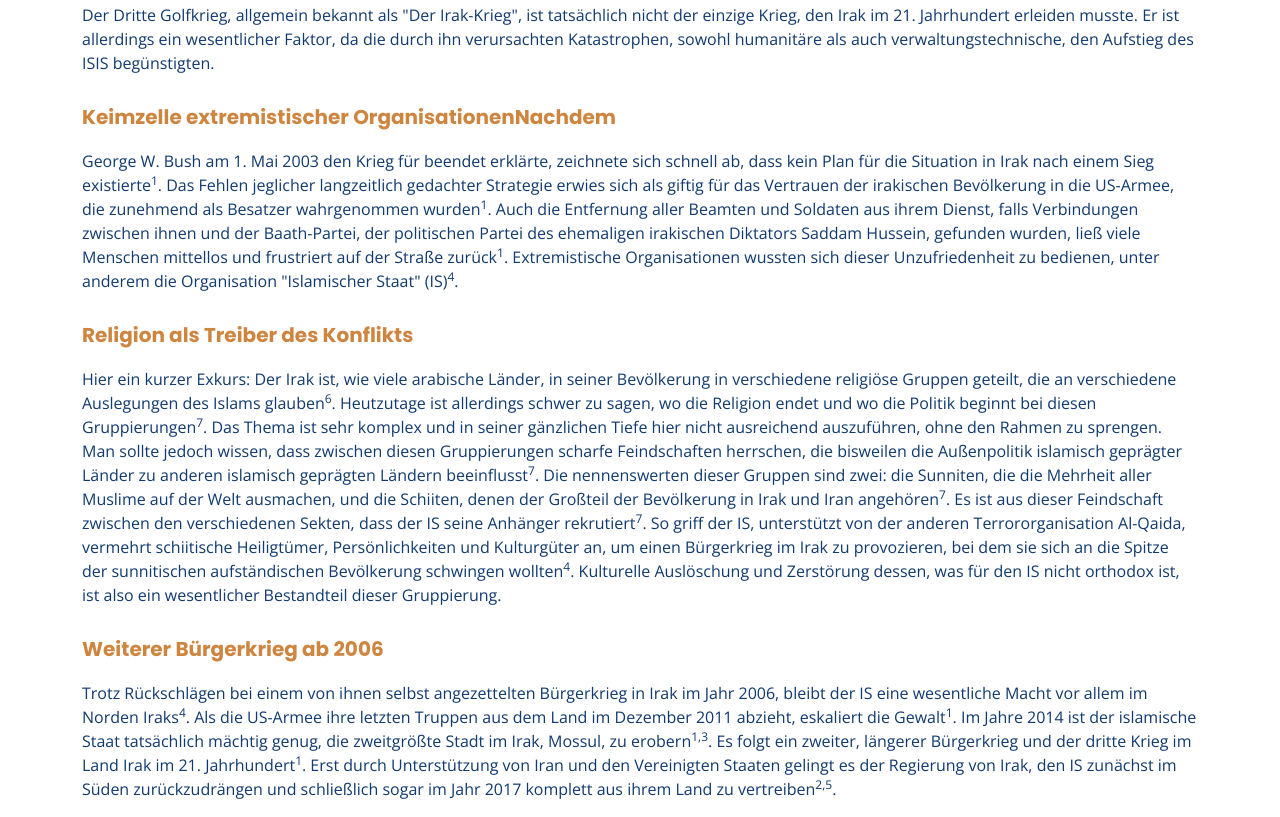
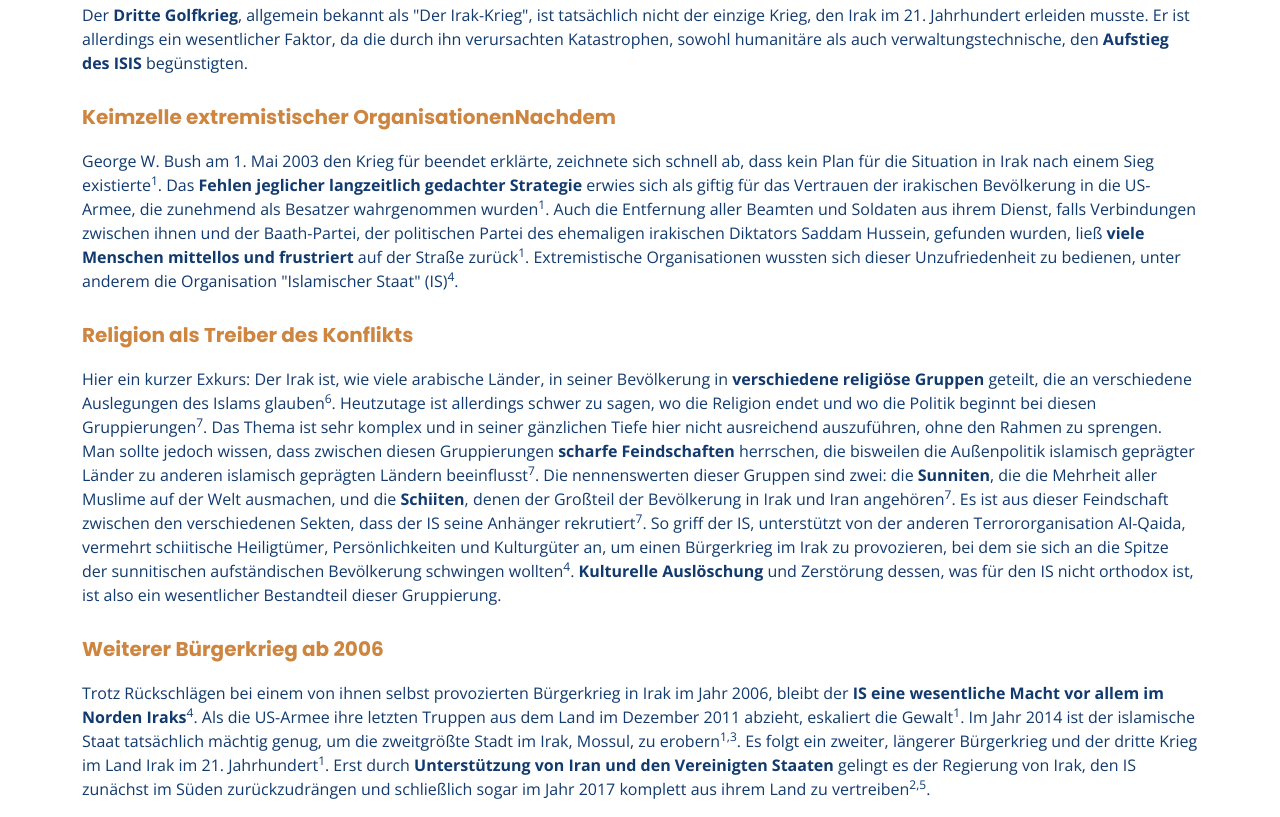
Before and after one commit to zerstoertes-kulturgut/zerstoertes-kulturgut.github.io, a plain HTML site: page KulturstättenNachLändern/Irak/Irak.html in a window 1280 px wide. Shown: the part 623-1440 px from the top of the page. Drawn offline with Linux system fonts and the light colour scheme; files whose address does not match are found by name.

Commit message:
Irakkrieg Buzzwords

```diff
--- a/KulturstättenNachLändern/Irak/Irak.html
+++ b/KulturstättenNachLändern/Irak/Irak.html
@@ -149,51 +149,51 @@
           <div class="textbereich">
             <h2>Der Irakkrieg</h2>
             <p>
-              Der Dritte Golfkrieg, allgemein bekannt als "Der Irak-Krieg", ist tatsächlich nicht der einzige Krieg, den
+              Der <b>Dritte Golfkrieg</b>, allgemein bekannt als "Der Irak-Krieg", ist tatsächlich nicht der einzige Krieg, den
               Irak im 21. Jahrhundert erleiden musste. Er ist allerdings ein wesentlicher Faktor, da die durch ihn
-              verursachten Katastrophen, sowohl humanitäre als auch verwaltungstechnische, den Aufstieg des ISIS
+              verursachten Katastrophen, sowohl humanitäre als auch verwaltungstechnische, den <b>Aufstieg des ISIS</b>
               begünstigten.<br></p>
             <h5>Keimzelle extremistischer OrganisationenNachdem</h5>
             <p>George W. Bush am 1. Mai 2003 den Krieg für beendet erklärte, zeichnete sich schnell ab, dass kein Plan für
             die Situation in Irak nach einem Sieg
-            existierte<sup>1</sup>. Das Fehlen jeglicher langzeitlich gedachter Strategie erwies sich als giftig für das
+            existierte<sup>1</sup>. Das <b>Fehlen jeglicher langzeitlich gedachter Strategie</b> erwies sich als giftig für das
             Vertrauen der irakischen Bevölkerung in die US-Armee, die zunehmend als Besatzer wahrgenommen
             wurden<sup>1</sup>.
             Auch die Entfernung aller Beamten und Soldaten aus ihrem Dienst, falls Verbindungen zwischen ihnen und der
             Baath-Partei, der politischen Partei des ehemaligen irakischen Diktators Saddam Hussein, gefunden wurden,
-            ließ viele Menschen mittellos und frustriert auf der Straße zurück<sup>1</sup>. Extremistische
+            ließ <b>viele Menschen mittellos und frustriert</b> auf der Straße zurück<sup>1</sup>. Extremistische
             Organisationen
             wussten sich dieser Unzufriedenheit zu bedienen, unter anderem die Organisation "Islamischer Staat"
             (IS)<sup>4</sup>.<br></p>
             <h5>Religion als Treiber des Konflikts</h5>
             <p>Hier ein kurzer Exkurs: Der Irak ist, wie viele arabische Länder, in
-            seiner Bevölkerung in verschiedene religiöse Gruppen geteilt, die an verschiedene Auslegungen des Islams
+            seiner Bevölkerung in <b>verschiedene religiöse Gruppen</b> geteilt, die an verschiedene Auslegungen des Islams
             glauben<sup>6</sup>. Heutzutage ist allerdings schwer zu sagen, wo die Religion endet und wo die Politik
             beginnt
             bei diesen Gruppierungen<sup>7</sup>. Das Thema ist sehr komplex und in seiner gänzlichen Tiefe hier nicht
             ausreichend auszuführen, ohne den Rahmen zu sprengen. Man sollte jedoch wissen, dass zwischen diesen
-            Gruppierungen scharfe Feindschaften herrschen, die bisweilen die Außenpolitik islamisch geprägter Länder
+            Gruppierungen <b>scharfe Feindschaften</b> herrschen, die bisweilen die Außenpolitik islamisch geprägter Länder
             zu anderen islamisch geprägten Ländern beeinflusst<sup>7</sup>. Die nennenswerten dieser Gruppen sind zwei:
             die
-            Sunniten, die die Mehrheit aller Muslime auf der Welt ausmachen, und die Schiiten, denen der Großteil der
+            <b>Sunniten</b>, die die Mehrheit aller Muslime auf der Welt ausmachen, und die <b>Schiiten</b>, denen der Großteil der
             Bevölkerung in Irak und Iran angehören<sup>7</sup>. Es ist aus dieser Feindschaft zwischen den verschiedenen
             Sekten, dass der IS seine Anhänger rekrutiert<sup>7</sup>. So griff der IS, unterstützt von der anderen
             Terrororganisation Al-Qaida, vermehrt schiitische Heiligtümer, Persönlichkeiten und Kulturgüter an, um
             einen Bürgerkrieg im Irak zu provozieren, bei dem sie sich an die Spitze der sunnitischen aufständischen
-            Bevölkerung schwingen wollten<sup>4</sup>. Kulturelle Auslöschung und Zerstörung dessen, was für den IS
+            Bevölkerung schwingen wollten<sup>4</sup>. <b>Kulturelle Auslöschung</b> und Zerstörung dessen, was für den IS
             nicht
             orthodox ist, ist also ein wesentlicher Bestandteil dieser Gruppierung.<br></p>
             <h5>Weiterer Bürgerkrieg ab 2006</h5>
             <p>Trotz
-            Rückschlägen bei einem von ihnen selbst angezettelten Bürgerkrieg in Irak im Jahr 2006, bleibt der IS eine
-            wesentliche Macht vor allem im Norden Iraks<sup>4</sup>. Als die US-Armee ihre letzten Truppen aus dem Land
+            Rückschlägen bei einem von ihnen selbst provozierten Bürgerkrieg in Irak im Jahr 2006, bleibt der <b>IS eine
+              wesentliche Macht vor allem im Norden Iraks</b><sup>4</sup>. Als die US-Armee ihre letzten Truppen aus dem Land
             im
-            Dezember 2011 abzieht, eskaliert die Gewalt<sup>1</sup>. Im Jahre 2014 ist der islamische Staat tatsächlich
-            mächtig genug, die zweitgrößte Stadt im Irak, Mossul, zu erobern<sup>1,3</sup>. Es folgt ein zweiter,
+            Dezember 2011 abzieht, eskaliert die Gewalt<sup>1</sup>. Im Jahr 2014 ist der islamische Staat tatsächlich
+            mächtig genug, um die zweitgrößte Stadt im Irak, Mossul, zu erobern<sup>1,3</sup>. Es folgt ein zweiter,
             längerer
-            Bürgerkrieg und der dritte Krieg im Land Irak im 21. Jahrhundert<sup>1</sup>. Erst durch Unterstützung von
-            Iran
-            und den Vereinigten Staaten gelingt es der Regierung von Irak, den IS zunächst im Süden zurückzudrängen
+            Bürgerkrieg und der dritte Krieg im Land Irak im 21. Jahrhundert<sup>1</sup>. Erst durch <b>Unterstützung von
+              Iran
+              und den Vereinigten Staaten</b> gelingt es der Regierung von Irak, den IS zunächst im Süden zurückzudrängen
             und schließlich sogar im Jahr 2017 komplett aus ihrem Land zu vertreiben<sup>2,5</sup>.
             </p>
           </div>
```
